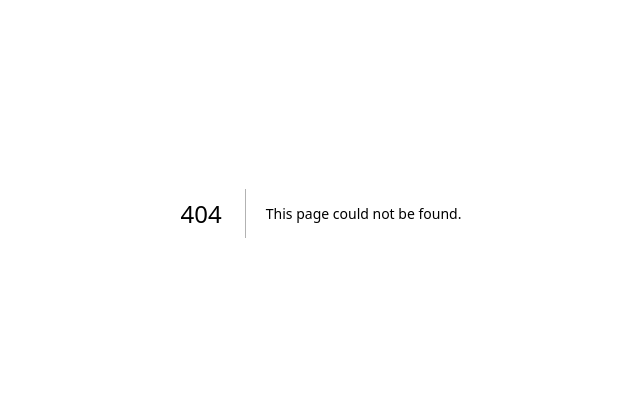
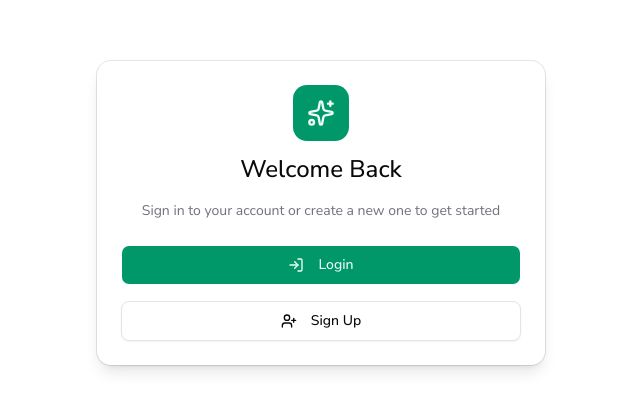
Before and after one commit to dharayush7/docalyx, a Next.js app in the folder client/: page /auth in a window 1280 px wide. Before the commit this address had no page. Shown: the part 187-598 px from the top of the page, without its empty margins (319-959 px from the left). Built offline with nearby package versions, Linux system fonts and the light colour scheme; no server answers.

Commit message:
feat(auth): implement auth flow with protected routes
add new auth pages and redirect logic
update sidebar and upload components with cursor styles

```diff
--- a/client/src/app/(main)/layout.tsx
+++ b/client/src/app/(main)/layout.tsx
@@ -1,12 +1,20 @@
 import AppSidebar from "@/components/app-sidebar";
 import Navbar from "@/components/navbar";
 import { SidebarProvider } from "@/components/ui/sidebar";
+import { getKindeServerSession } from "@kinde-oss/kinde-auth-nextjs/server";
+import { redirect } from "next/navigation";
 
-export default function MainLayout({
+export default async function MainLayout({
   children,
 }: {
   children: React.ReactNode;
 }) {
+  const { getUser } = getKindeServerSession();
+  const user = await getUser();
+
+  if (!user) {
+    return redirect("/auth");
+  }
   return (
     <SidebarProvider>
       <AppSidebar />
--- a/client/src/app/auth/callback/page.tsx
+++ b/client/src/app/auth/callback/page.tsx
@@ -7,7 +7,7 @@ export default async function page() {
   const user = await getUser();
 
   if (!user) {
-    return redirect("/");
+    return redirect("/auth");
   }
 
   const databaseUser = await prisma.users.findUnique({
--- /dev/null
+++ b/client/src/app/auth/main.tsx
@@ -0,0 +1,49 @@
+"use client";
+import { Button } from "@/components/ui/button";
+import {
+  Card,
+  CardContent,
+  CardDescription,
+  CardHeader,
+  CardTitle,
+} from "@/components/ui/card";
+import { LogIn, Sparkles, UserPlus } from "lucide-react";
+import { useRouter } from "next/navigation";
+
+export default function Main() {
+  const router = useRouter();
+  return (
+    <Card className="w-full max-w-md shadow-lg">
+      <CardHeader className="space-y-3 text-center">
+        <div className="mx-auto w-14 h-14 bg-primary rounded-xl flex items-center justify-center mb-2">
+          <Sparkles className="w-7 h-7 text-primary-foreground" />
+        </div>
+        <CardTitle className="text-2xl">Welcome Back</CardTitle>
+        <CardDescription>
+          Sign in to your account or create a new one to get started
+        </CardDescription>
+      </CardHeader>
+
+      <CardContent className="space-y-4">
+        <Button
+          className="w-full"
+          size="lg"
+          onClick={() => router.push("/api/auth/login?")}
+        >
+          <LogIn className="mr-2 h-5 w-5" />
+          Login
+        </Button>
+
+        <Button
+          variant="outline"
+          className="w-full"
+          size="lg"
+          onClick={() => router.push("/api/auth/register?")}
+        >
+          <UserPlus className="mr-2 h-5 w-5" />
+          Sign Up
+        </Button>
+      </CardContent>
+    </Card>
+  );
+}
--- /dev/null
+++ b/client/src/app/auth/page.tsx
@@ -0,0 +1,17 @@
+import { getKindeServerSession } from "@kinde-oss/kinde-auth-nextjs/server";
+import Main from "./main";
+import { redirect } from "next/navigation";
+
+export default async function Page() {
+  const { getUser } = getKindeServerSession();
+  const user = await getUser();
+
+  if (user) {
+    return redirect("/");
+  }
+  return (
+    <div className="min-h-screen flex items-center justify-center p-4 bg-background">
+      <Main />
+    </div>
+  );
+}
--- a/client/src/components/app-sidebar.tsx
+++ b/client/src/components/app-sidebar.tsx
@@ -70,7 +70,7 @@ export default function AppSidebar() {
             <Button variant="ghost" size="icon-sm">
               <User2 />
             </Button>
-            <SidebarTrigger />
+            <SidebarTrigger className="cursor-w-resize" />
           </div>
         )}
         {!open && (
@@ -81,6 +81,7 @@ export default function AppSidebar() {
                   className={buttonVariants({
                     variant: "ghost",
                     size: "icon-sm",
+                    className: "cursor-e-resize",
                   })}
                 >
                   <PanelLeftIcon />
@@ -110,6 +111,7 @@ export default function AppSidebar() {
                     router.push("/");
                   }}
                   className={cn(
+                    "cursor-pointer",
                     pathname === "/" && "bg-primary text-primary-foreground"
                   )}
                 >
@@ -155,7 +157,7 @@ function AccountDropdown() {
   return (
     <DropdownMenu modal={false}>
       <DropdownMenuTrigger asChild>
-        <SidebarMenuButton>
+        <SidebarMenuButton className="cursor-pointer">
           <Image
             src={user?.picture || ""}
             alt={user?.given_name || ""}
@@ -186,16 +188,16 @@ function AccountDropdown() {
         </div>
         <DropdownMenuSeparator />
         <DropdownMenuGroup>
-          <DropdownMenuItem>
+          <DropdownMenuItem className="cursor-pointer">
             <Info />
             <span>About</span>
           </DropdownMenuItem>
-          <DropdownMenuItem>
+          <DropdownMenuItem className="cursor-pointer">
             <User2 />
             <span>My Profile</span>
           </DropdownMenuItem>
           <DropdownMenuSub>
-            <DropdownMenuSubTrigger>
+            <DropdownMenuSubTrigger className="cursor-pointer">
               <SunMoon /> Theme
             </DropdownMenuSubTrigger>
             <DropdownMenuPortal>
@@ -203,18 +205,21 @@ function AccountDropdown() {
                 <DropdownMenuCheckboxItem
                   checked={theme === "light"}
                   onClick={() => setTheme("light")}
+                  className="cursor-pointer"
                 >
                   <Sun /> Light
                 </DropdownMenuCheckboxItem>
                 <DropdownMenuCheckboxItem
                   checked={theme === "dark"}
                   onClick={() => setTheme("dark")}
+                  className="cursor-pointer"
                 >
                   <Moon /> Dark
                 </DropdownMenuCheckboxItem>
                 <DropdownMenuCheckboxItem
                   checked={theme === "system"}
                   onClick={() => setTheme("system")}
+                  className="cursor-pointer"
                 >
                   <Monitor /> System
                 </DropdownMenuCheckboxItem>
--- a/client/src/components/upload/upload-pdf.tsx
+++ b/client/src/components/upload/upload-pdf.tsx
@@ -140,7 +140,11 @@ export default function UploadPDF() {
               ref={fileRef}
               onChange={onChange}
             />
-            <Button onClick={onClick} type="button" className="w-fit">
+            <Button
+              onClick={onClick}
+              type="button"
+              className="w-fit cursor-pointer"
+            >
               <Upload />
             </Button>
             <p className="text-sm font-medium mt-3">
```
